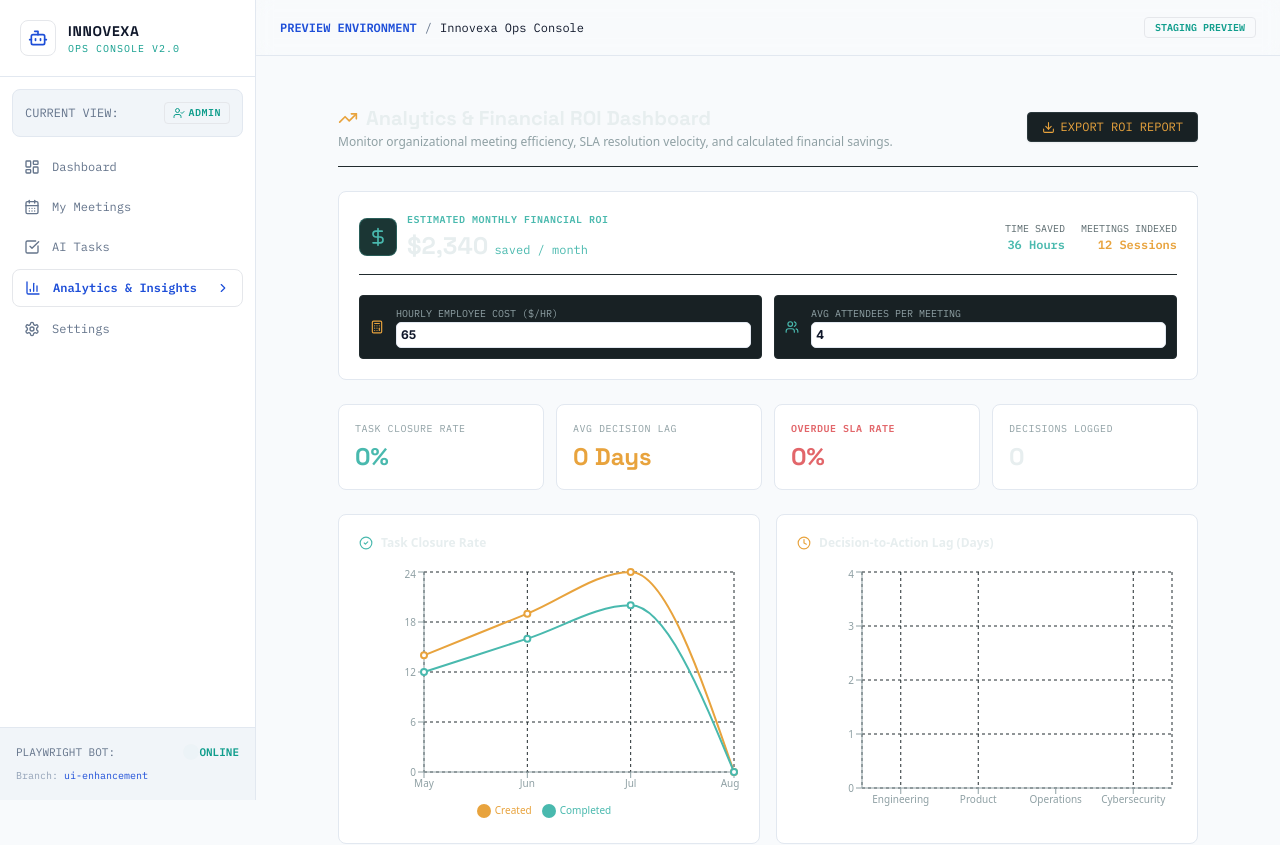
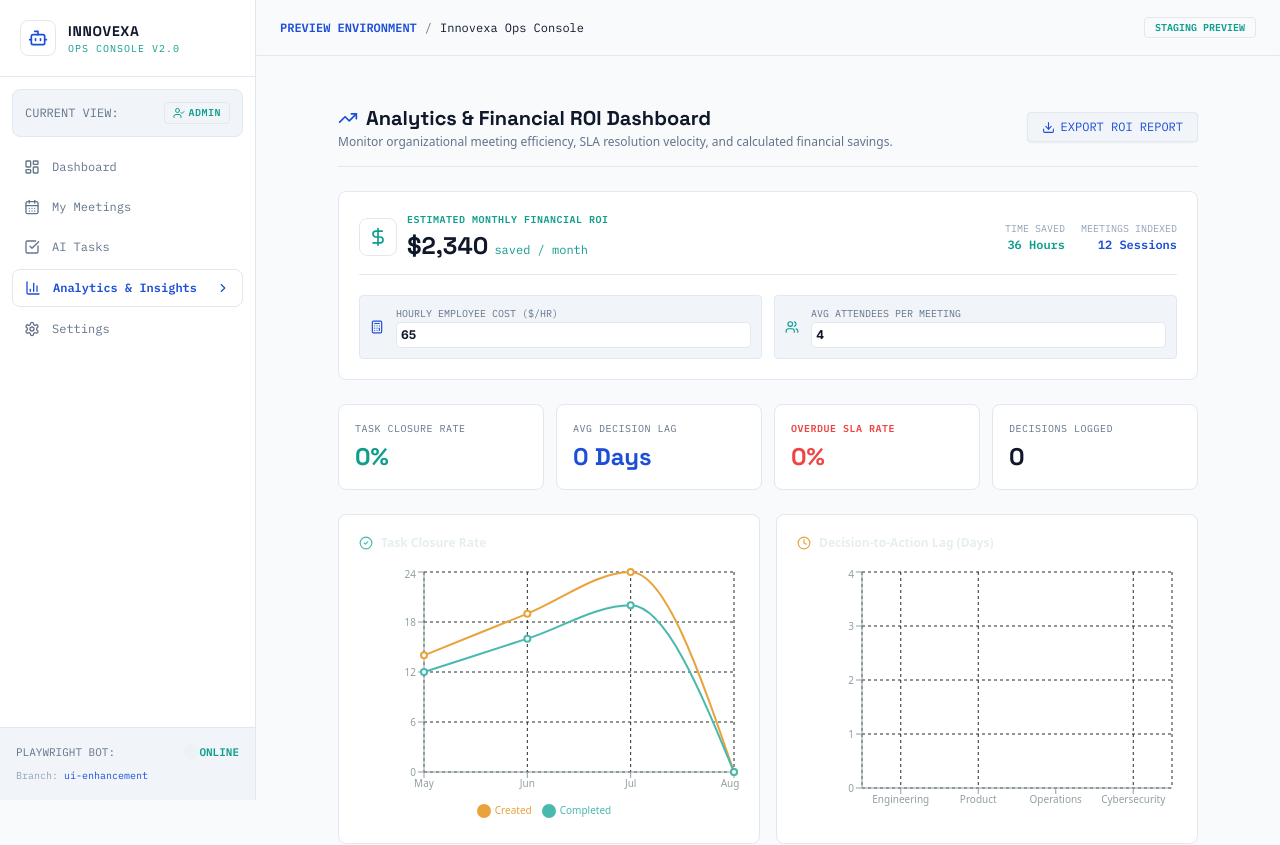
Before and after one commit to Harshmalhotra2007/Innovexa, a Next.js app: page /analytics in a window 1280 px wide. Shown: the top 845 px of the page. Built offline with nearby package versions, Linux system fonts and the light colour scheme; no server answers; the database is empty; sample sign-in values are in the browser's storage.

Commit message:
style: align ScheduleMeetingModal UI colors with global design system tokens

```diff
--- a/scratch/update_gist.js
+++ b/scratch/update_gist.js
@@ -20,6 +20,8 @@ const filesToUpload = {
   "ScheduleMeetingModal.tsx": path.join(__dirname, "../src/components/ScheduleMeetingModal.tsx"),
   "UpcomingMeetingsView.tsx": path.join(__dirname, "../src/components/UpcomingMeetingsView.tsx"),
   "meeting-scheduler.ts": path.join(__dirname, "../src/lib/meeting-scheduler.ts"),
+  "ModalPortal.tsx": path.join(__dirname, "../src/components/ui/ModalPortal.tsx"),
+  "useScrollLock.ts": path.join(__dirname, "../src/hooks/useScrollLock.ts"),
 };
 
 const payloadFiles = {};
--- a/src/app/analytics/page.tsx
+++ b/src/app/analytics/page.tsx
@@ -19,7 +19,7 @@ import {
 const AnalyticsCharts = dynamic(() => import("@/components/AnalyticsCharts"), {
   ssr: false,
   loading: () => (
-    <div className="h-64 flex items-center justify-center text-xs text-[#8FA0A4] font-mono">
+    <div className="h-64 flex items-center justify-center text-xs text-[var(--text-dim)] font-mono">
       Loading Analytics Charts...
     </div>
   ),
@@ -83,7 +83,7 @@ Generated: ${new Date().toLocaleString()}
 
   if (loading) {
     return (
-      <div className="py-20 text-center text-xs font-mono text-[#8FA0A4]">
+      <div className="py-20 text-center text-xs font-mono text-[var(--text-dim)]">
         Computing Meeting Effectiveness Analytics & Financial ROI...
       </div>
     );
@@ -98,24 +98,24 @@ Generated: ${new Date().toLocaleString()}
   const totalHoursSaved = Math.round(totalMeetings * hoursSavedPerMeeting * avgAttendees);
   const totalDollarSavings = totalHoursSaved * hourlyRate;
 
-  const COLORS = ["#49B9AE", "#E8A33D", "#E2666A", "#5B6A6E", "#8FA0A4"];
+  const COLORS = ["#0F9D8C", "#1D4ED8", "#EF4444", "#64748B", "#E2E8F0"];
 
   return (
     <div className="mx-auto max-w-[860px] space-y-6 py-4 font-sans text-xs">
       {/* Header Bar */}
-      <div className="flex flex-col sm:flex-row sm:items-center justify-between gap-3 border-b border-[#212B2E] pb-4">
+      <div className="flex flex-col sm:flex-row sm:items-center justify-between gap-3 border-b border-[var(--border)] pb-4">
         <div>
-          <h1 className="font-display text-xl font-bold text-[#E7EEEF] flex items-center gap-2">
-            <TrendingUp className="text-[#E8A33D] w-5 h-5" /> Analytics & Financial ROI Dashboard
+          <h1 className="font-display text-xl font-bold text-[var(--text)] flex items-center gap-2">
+            <TrendingUp className="text-[var(--primary)] w-5 h-5" /> Analytics & Financial ROI Dashboard
           </h1>
-          <p className="text-xs text-[#8FA0A4] mt-0.5">
+          <p className="text-xs text-[var(--text-dim)] mt-0.5">
             Monitor organizational meeting efficiency, SLA resolution velocity, and calculated financial savings.
           </p>
         </div>
 
         <button
           onClick={exportAnalyticsReport}
-          className="flex items-center gap-1.5 px-3.5 py-1.5 rounded bg-[#182124] border border-[#2B383C] text-xs font-mono text-[#E8A33D] hover:text-[#E7EEEF] hover:border-[#E8A33D] transition-all shadow-sm"
+          className="flex items-center gap-1.5 px-3.5 py-1.5 rounded bg-[var(--panel-alt)] border border-[var(--border)] text-xs font-mono text-[var(--primary)] hover:text-[var(--text)] hover:border-[var(--primary)] transition-all shadow-sm"
         >
           <Download size={13} />
           <span>EXPORT ROI REPORT</span>
@@ -123,63 +123,63 @@ Generated: ${new Date().toLocaleString()}
       </div>
 
       {/* 💰 DYNAMIC FINANCIAL ROI BANNER */}
-      <div className="ops-panel p-5 border border-[#49B9AE]/40 bg-[#142624] space-y-4">
-        <div className="flex flex-col sm:flex-row sm:items-center justify-between gap-3 border-b border-[#212B2E] pb-3">
+      <div className="ops-panel p-5 border border-[var(--teal)]/40 bg-[var(--teal)]/10 space-y-4">
+        <div className="flex flex-col sm:flex-row sm:items-center justify-between gap-3 border-b border-[var(--border)] pb-3">
           <div className="flex items-center gap-2.5">
-            <div className="p-2 rounded-lg bg-[#1B3634] text-[#49B9AE] border border-[#49B9AE]/30">
+            <div className="p-2 rounded-lg bg-[var(--teal)]/15 text-[var(--teal)] border border-[var(--teal)]/30">
               <DollarSign className="w-5 h-5" />
             </div>
             <div>
-              <div className="font-mono text-[10px] text-[#49B9AE] uppercase font-bold tracking-wider">
+              <div className="font-mono text-[10px] text-[var(--teal)] uppercase font-bold tracking-wider">
                 ESTIMATED MONTHLY FINANCIAL ROI
               </div>
-              <div className="font-display text-2xl font-bold text-[#E7EEEF] mt-0.5">
+              <div className="font-display text-2xl font-bold text-[var(--text)] mt-0.5">
                 ${totalDollarSavings.toLocaleString()}{" "}
-                <span className="text-xs font-mono font-normal text-[#49B9AE]">saved / month</span>
+                <span className="text-xs font-mono font-normal text-[var(--teal)]">saved / month</span>
               </div>
             </div>
           </div>
 
-          <div className="flex items-center gap-4 font-mono text-xs text-[#8FA0A4]">
+          <div className="flex items-center gap-4 font-mono text-xs text-[var(--text-dim)]">
             <div className="text-right">
-              <div className="text-[10px] text-[#5B6A6E] uppercase">TIME SAVED</div>
-              <div className="font-bold text-[#49B9AE]">{totalHoursSaved} Hours</div>
+              <div className="text-[10px] text-[var(--text-faint)] uppercase">TIME SAVED</div>
+              <div className="font-bold text-[var(--teal)]">{totalHoursSaved} Hours</div>
             </div>
             <div className="text-right">
-              <div className="text-[10px] text-[#5B6A6E] uppercase">MEETINGS INDEXED</div>
-              <div className="font-bold text-[#E8A33D]">{totalMeetings} Sessions</div>
+              <div className="text-[10px] text-[var(--text-faint)] uppercase">MEETINGS INDEXED</div>
+              <div className="font-bold text-[var(--primary)]">{totalMeetings} Sessions</div>
             </div>
           </div>
         </div>
 
         {/* Interactive ROI Calculator Controls */}
         <div className="grid grid-cols-1 sm:grid-cols-2 gap-3 pt-1">
-          <div className="flex items-center gap-3 bg-[#182124] p-2.5 rounded border border-[#212B2E]">
-            <Calculator size={14} className="text-[#E8A33D] shrink-0" />
+          <div className="flex items-center gap-3 bg-[var(--panel-alt)] p-2.5 rounded border border-[var(--border)]">
+            <Calculator size={14} className="text-[var(--primary)] shrink-0" />
             <div className="flex-1">
-              <label className="font-mono text-[10px] text-[#8FA0A4] uppercase block">
+              <label className="font-mono text-[10px] text-[var(--text-dim)] uppercase block">
                 HOURLY EMPLOYEE COST ($/HR)
               </label>
               <input
                 type="number"
                 value={hourlyRate}
                 onChange={(e) => setHourlyRate(Math.max(1, parseInt(e.target.value) || 0))}
-                className="ops-input w-full p-1 text-xs font-mono text-[#E7EEEF] bg-transparent border-0 font-bold"
+                className="ops-input w-full p-1 text-xs font-mono text-[var(--text)] bg-transparent border-0 font-bold"
               />
             </div>
           </div>
 
-          <div className="flex items-center gap-3 bg-[#182124] p-2.5 rounded border border-[#212B2E]">
-            <Users size={14} className="text-[#49B9AE] shrink-0" />
+          <div className="flex items-center gap-3 bg-[var(--panel-alt)] p-2.5 rounded border border-[var(--border)]">
+            <Users size={14} className="text-[var(--teal)] shrink-0" />
             <div className="flex-1">
-              <label className="font-mono text-[10px] text-[#8FA0A4] uppercase block">
+              <label className="font-mono text-[10px] text-[var(--text-dim)] uppercase block">
                 AVG ATTENDEES PER MEETING
               </label>
               <input
                 type="number"
                 value={avgAttendees}
                 onChange={(e) => setAvgAttendees(Math.max(1, parseInt(e.target.value) || 0))}
-                className="ops-input w-full p-1 text-xs font-mono text-[#E7EEEF] bg-transparent border-0 font-bold"
+                className="ops-input w-full p-1 text-xs font-mono text-[var(--text)] bg-transparent border-0 font-bold"
               />
             </div>
           </div>
@@ -188,38 +188,38 @@ Generated: ${new Date().toLocaleString()}
 
       {/* 4 Key KPI Metric Cards */}
       <div className="grid grid-cols-2 sm:grid-cols-4 gap-3">
-        <div className="ops-panel p-4 space-y-1 border border-[#2B383C]">
-          <div className="font-mono text-[10px] uppercase tracking-wider text-[#8FA0A4]">
+        <div className="ops-panel p-4 space-y-1 border border-[var(--border)] bg-[var(--panel)]">
+          <div className="font-mono text-[10px] uppercase tracking-wider text-[var(--text-dim)]">
             TASK CLOSURE RATE
           </div>
-          <div className="font-display text-2xl font-bold text-[#49B9AE]">
+          <div className="font-display text-2xl font-bold text-[var(--teal)]">
             {summary.closureRate}%
           </div>
         </div>
 
-        <div className="ops-panel p-4 space-y-1 border border-[#2B383C]">
-          <div className="font-mono text-[10px] uppercase tracking-wider text-[#8FA0A4]">
+        <div className="ops-panel p-4 space-y-1 border border-[var(--border)] bg-[var(--panel)]">
+          <div className="font-mono text-[10px] uppercase tracking-wider text-[var(--text-dim)]">
             AVG DECISION LAG
           </div>
-          <div className="font-display text-2xl font-bold text-[#E8A33D]">
+          <div className="font-display text-2xl font-bold text-[var(--primary)]">
             {summary.avgDecisionLagDays} Days
           </div>
         </div>
 
-        <div className="ops-panel p-4 space-y-1 border border-[#E2666A]/40 bg-[#221517]">
-          <div className="font-mono text-[10px] uppercase tracking-wider text-[#E2666A] font-bold">
+        <div className="ops-panel p-4 space-y-1 border border-[var(--red)]/40 bg-[var(--red-dim)]">
+          <div className="font-mono text-[10px] uppercase tracking-wider text-[var(--red)] font-bold">
             OVERDUE SLA RATE
           </div>
-          <div className="font-display text-2xl font-bold text-[#E2666A]">
+          <div className="font-display text-2xl font-bold text-[var(--red)]">
             {summary.overdueRate}%
           </div>
         </div>
 
-        <div className="ops-panel p-4 space-y-1 border border-[#2B383C]">
-          <div className="font-mono text-[10px] uppercase tracking-wider text-[#8FA0A4]">
+        <div className="ops-panel p-4 space-y-1 border border-[var(--border)] bg-[var(--panel)]">
+          <div className="font-mono text-[10px] uppercase tracking-wider text-[var(--text-dim)]">
             DECISIONS LOGGED
           </div>
-          <div className="font-display text-2xl font-bold text-[#E7EEEF]">
+          <div className="font-display text-2xl font-bold text-[var(--text)]">
             {summary.totalDecisions || 0}
           </div>
         </div>
```
Also changed, not shown: src/components/ScheduleMeetingModal.tsx (+37 -37 lines), scratch/gist_payload.json.
